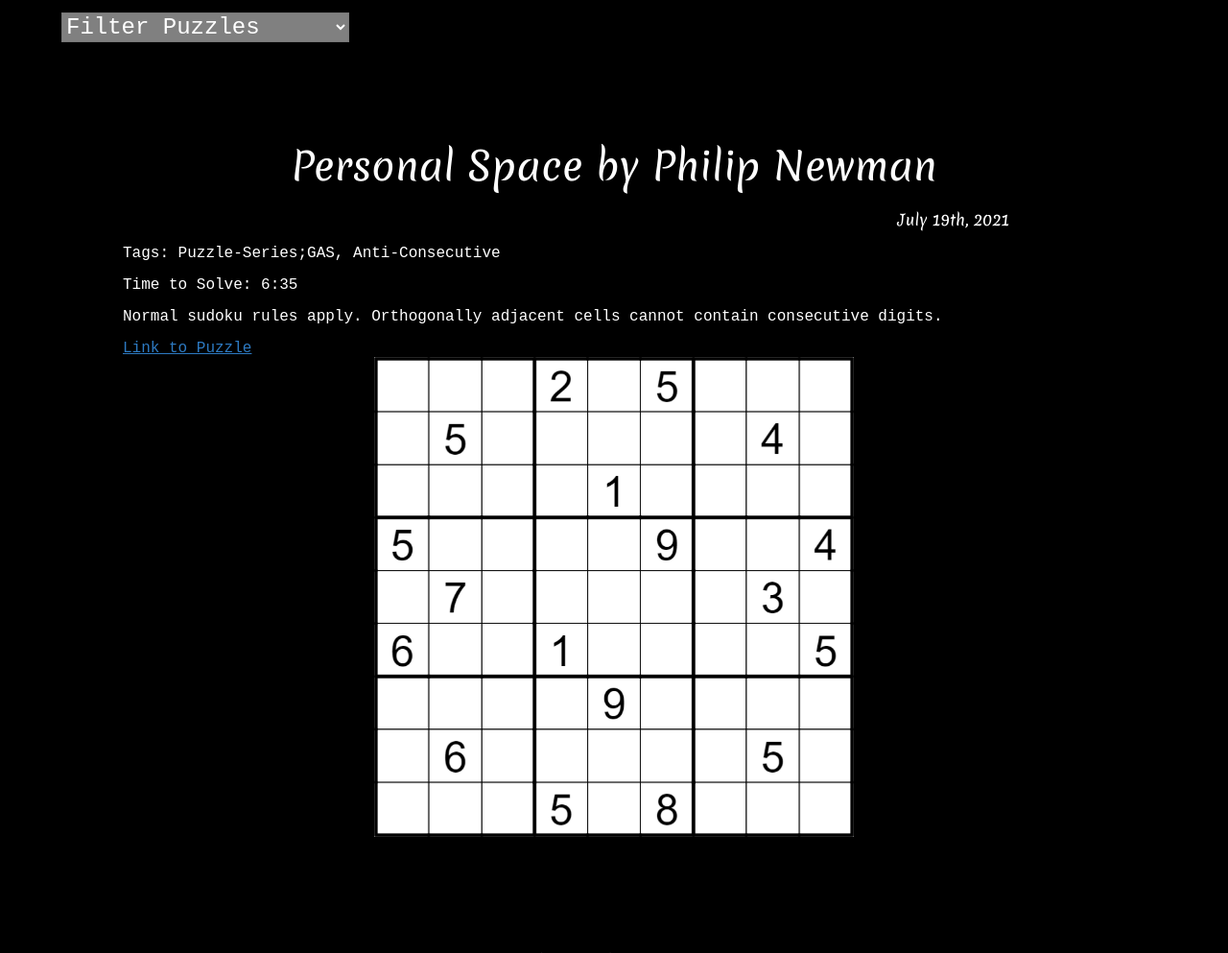
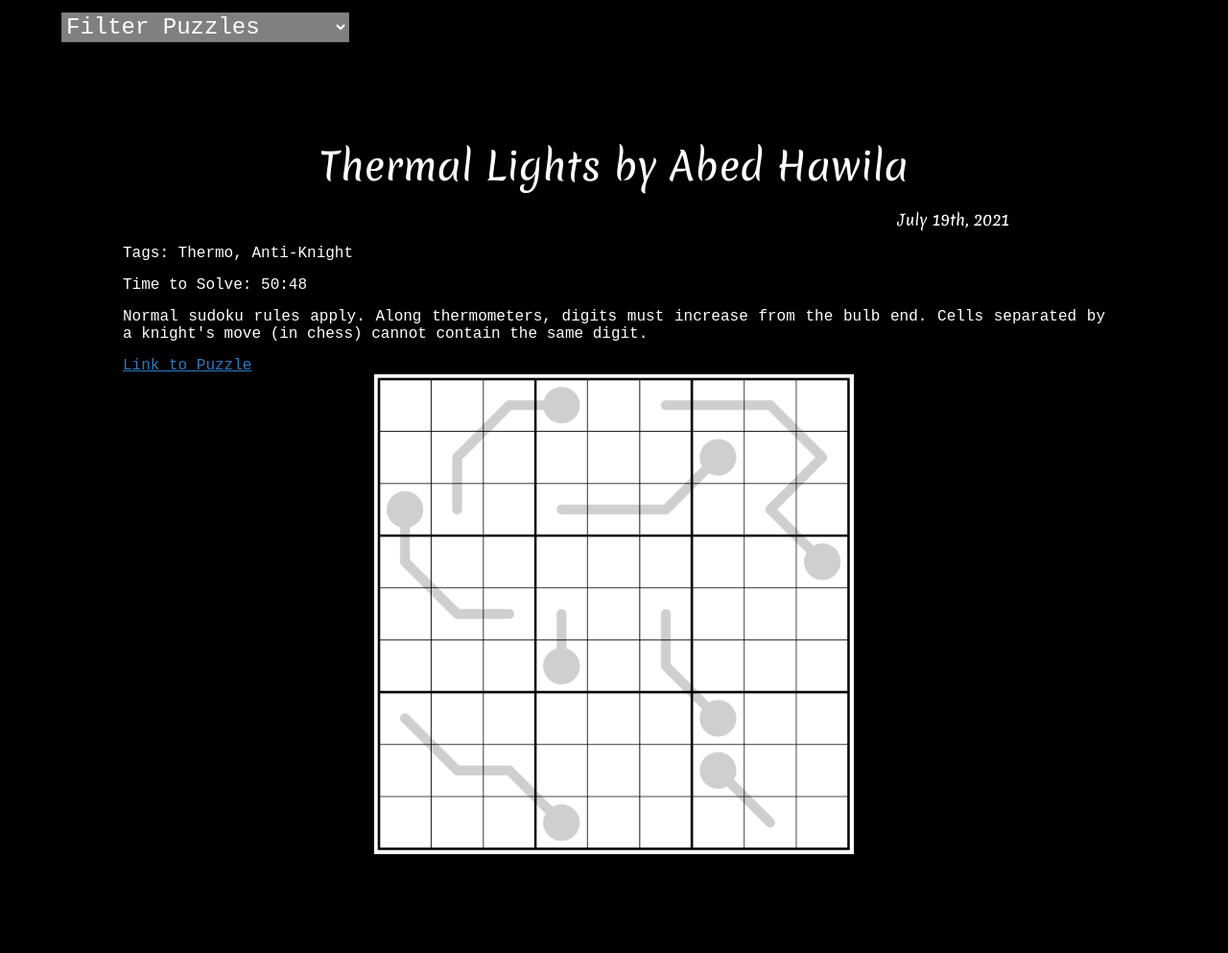
Before and after one commit to AAZZAZRON/Solved-Sudoku-Catalogue, a plain HTML site: page index.html in a window 1280 px wide. Shown: the part 1612-2605 px from the top of the page at 96% size. Drawn offline with nearby package versions, Linux system fonts and the light colour scheme; a web font is replaced by a local one.

Commit message:
new puzzle

```diff
--- a/index.html
+++ b/index.html
@@ -20,6 +20,9 @@
         <div id="tags"></div>
     </div>
     <div id="posts">
+        <div id="puzzle-59" class="Thermo Anti-Knight">
+            <div class="puzzle-title">Thermal Lights by Abed Hawila</div><div class="puzzle-date">July 19th, 2021</div><div class="puzzle-tags">Tags: Thermo, Anti-Knight</div><div class="puzzle-time">Time to Solve: 50:48</div><div class="puzzle-desc">Normal sudoku rules apply. Along thermometers, digits must increase from the bulb end. Cells separated by a knight's move (in chess) cannot contain the same digit.</div><a href="https://app.crackingthecryptic.com/sudoku/92rNt22mHj" class="link" target=”_blank”>Link to Puzzle</a><img src="images/puzzle-59.png" class="puzzle-img center">
+        </div>
         <div id="puzzle-58" class="Puzzle-Series;GAS Anti-Consecutive">
             <div class="puzzle-title">Personal Space by Philip Newman</div><div class="puzzle-date">July 19th, 2021</div><div class="puzzle-tags">Tags: Puzzle-Series;GAS, Anti-Consecutive</div><div class="puzzle-time">Time to Solve: 6:35</div><div class="puzzle-desc">Normal sudoku rules apply. Orthogonally adjacent cells cannot contain consecutive digits.</div><a href="https://tinyurl.com/3e2dfc8e" class="link" target=”_blank”>Link to Puzzle</a><img src="images/puzzle-58.png" class="puzzle-img center">
         </div>
```
Also changed, not shown: images/puzzle-59.png (added).
